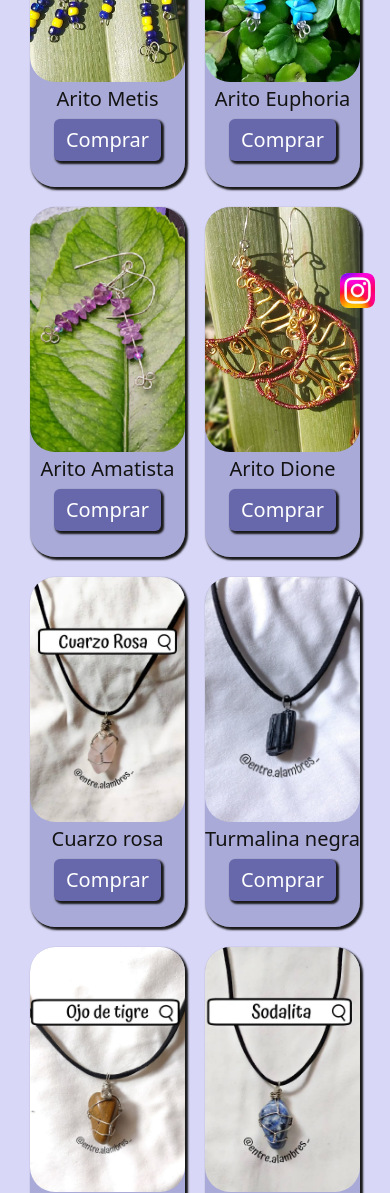
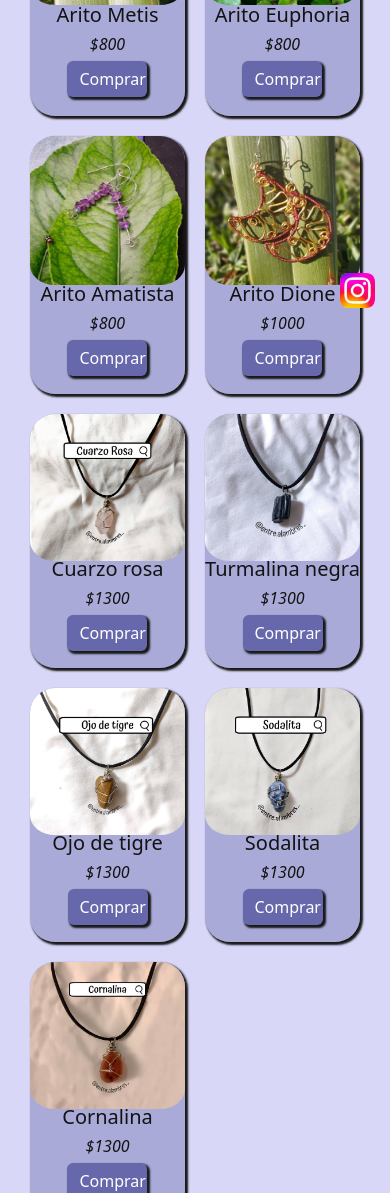
Before and after one commit to Guriona/PF-Uriona, a website: page Pages/productos.html in a window 390 px wide. Shown: the part 521-1714 px from the top of the page. Drawn offline with nearby package versions, Linux system fonts and the light colour scheme.

Commit message:
Proyecto final

```diff
--- a/Pages/productos.html
+++ b/Pages/productos.html
@@ -99,65 +99,75 @@
                 </div>
                 <div class="prodcards__container p1 p-0">
                     <img src="../Images/AritoMetis.png" class="cards__container__img__top" alt="AritoMetis">
-                    <div class="cards__container__body d-flex flex-column justify-content-center align-items-center">
-                        <h5 class="cards__container__title">Arito Metis</h5>
+                    <div class="prodcards__container__body">
+                        <h3>Arito Metis</h3>
+                        <p>$800</p>
                         <a href="#" class="btn btn-primary ">Comprar</a>
+
                     </div>
                 </div>
                 <div class="prodcards__container p2 p-0">
                     <img src="../Images/AritoEuphoria.png" class="cards__container__img__top" alt="AritoEuphoria">
-                    <div class="cards__container__body d-flex flex-column justify-content-center align-items-center">
-                        <h5 class="cards__container__title">Arito Euphoria</h5>
+                    <div class="prodcards__container__body">
+                        <h3>Arito Euphoria</h3>
+                        <p>$800</p>
                         <a href="#" class="btn btn-primary ">Comprar</a>
                     </div>
                 </div>
                 <div class="prodcards__container p3 p-0">
                     <img src="../Images/AritoAmatista.png" class="cards__container__img__top" alt="AritoAmatista">
-                    <div class="cards__container__body d-flex flex-column justify-content-center align-items-center">
-                        <h5 class="cards__container__title">Arito Amatista</h5>
+                    <div class="prodcards__container__body">
+                        <h3>Arito Amatista</h3>
+                        <p>$800</p>
                         <a href="#" class="btn btn-primary ">Comprar</a>
                     </div>
                 </div>
                 <div class="prodcards__container p4 p-0">
                     <img src="../Images/AritoDione.png" class="cards__container__img__top" alt="AritoDione">
-                    <div class="cards__container__body d-flex flex-column justify-content-center align-items-center">
-                        <h5 class="cards__container__title">Arito Dione</h5>
+                    <div class="prodcards__container__body">
+                        <h3>Arito Dione</h3>
+                        <p>$1000</p>
                         <a href="#" class="btn btn-primary ">Comprar</a>
                     </div>
                 </div>
                 <div class="prodcards__container p5 p-0">
                     <img src="../Images/CollarCuarzoRosa.jpg" class="cards__container__img__top" alt="CollarCuarzoRosa">
-                    <div class="cards__container__body d-flex flex-column justify-content-center align-items-center">
-                        <h5 class="cards__container__title">Cuarzo rosa</h5>
+                    <div class="prodcards__container__body">
+                        <h3>Cuarzo rosa</h3>
+                            <p>$1300</p>
                         <a href="#" class="btn btn-primary ">Comprar</a>
                     </div>
                 </div>
                 <div class="prodcards__container t6 p-0">
                     <img src="../Images/CollarTurmalinaNegra.jpg" class="cards__container__img__top"
                         alt="CollarTurmalinaNegra">
-                    <div class="cards__container__body d-flex flex-column justify-content-center align-items-center">
-                        <h5 class="cards__container__title">Turmalina negra</h5>
+                    <div class="prodcards__container__body">
+                        <h3>Turmalina negra</h3>
+                            <p>$1300</p>
                         <a href="#" class="btn btn-primary ">Comprar</a>
                     </div>
                 </div>
                 <div class="prodcards__container p7 p-0">
                     <img src="../Images/CollarOjodeTigre.jpg" class="cards__container__img__top" alt="CollarOjodeTigre">
-                    <div class="cards__container__body d-flex flex-column justify-content-center align-items-center">
-                        <h5 class="cards__container__title">Ojo de tigre</h5>
+                    <div class="prodcards__container__body">
+                        <h3>Ojo de tigre</h3>
+                            <p>$1300</p>
                         <a href="#" class="btn btn-primary ">Comprar</a>
                     </div>
                 </div>
                 <div class="prodcards__container p8 p-0">
                     <img src="../Images/CollarSodalita.jpg" class="cards__container__img__top" alt="CollarSodalita">
-                    <div class="cards__container__body d-flex flex-column justify-content-center align-items-center">
-                        <h5 class="cards__container__title">Sodalita</h5>
+                    <div class="prodcards__container__body">
+                        <h3>Sodalita</h3>
+                            <p>$1300</p>
                         <a href="#" class="btn btn-primary ">Comprar</a>
                     </div>
                 </div>
                 <div class="prodcards__container p9 p-0">
                     <img src="../Images/CollarCornalina.jpg" class="cards__container__img__top" alt="CollarCornalina">
-                    <div class="cards__container__body d-flex flex-column justify-content-center align-items-center">
-                        <h5 class="cards__container__title">Cornalina</h5>
+                    <div class="prodcards__container__body">
+                        <h3>Cornalina</h3>
+                            <p>$1300</p>
                         <a href="#" class="btn btn-primary ">Comprar</a>
                     </div>
                 </div>
--- a/scss/base/_resets.scss
+++ b/scss/base/_resets.scss
@@ -12,8 +12,7 @@ html {
 }
 
 p {
-    font-size: 15px;
-    padding: 5px;
+    font-size: 16px;
 }
 
 h1{
--- a/scss/components/_footer.scss
+++ b/scss/components/_footer.scss
@@ -1,8 +1,13 @@
 .footer {
-    @include flex(row, space-between, start, wrap, 20px);
+    @include flex(row, space-between, start, wrap, 0);
     color: $light-color;
     font-size: 20px;
-    margin:20px 25px 0 25px;
+    padding:20px 25px 0 25px;
+    background-image: linear-gradient($main-color, #6768ab);
+
+    &__text{
+        font-size: 16px;
+    }
 
     &__icons {
         ul {
--- a/scss/layout/_envios.scss
+++ b/scss/layout/_envios.scss
@@ -16,7 +16,7 @@
         }
 
         img {
-            @include images(40%, 450px, cover, 100%);
+            @include images(40%, 100%, cover, 100%);
         }
     }
 }
--- a/scss/layout/_index.scss
+++ b/scss/layout/_index.scss
@@ -73,7 +73,6 @@
 
     img {
         @include images(30%, 100%, cover, 10px);
-        padding-bottom: 20px;
     }
 
     &-body {
--- a/scss/layout/_mediaqueries.scss
+++ b/scss/layout/_mediaqueries.scss
@@ -14,24 +14,29 @@
 
         &__side {
             grid-area: side;
-            @include flex(column, start, 0, wrap, 5px);
+            @include flex(column, start, start, wrap, 10px);
+        }
     }
 
-        &__container {
-            @include flex(column, start, 0, wrap, 5px);
-            /* width: 250px; */
-            height: 350px;
-            background-color: $product-color;
-            color: $product-color-text;
-            border-radius: 25px;
+    .envios {
+        &__content {
+            @include flex(column, space-between, start, wrap, 10px);
+            width: 100%;
 
-            &__body{
-                @include flex(column, center, 0, wrap, 5px);
+            &__list {
+                width: 100%;
+
+                h2 {
+                    text-decoration: underline;
+                }
+
+                ul li p {
+                    font-size: 16px;
+                }
             }
 
             img {
-
-                @include images(100%, 70%, cover, 25px);
+                @include images(100%, 100%, cover, 100%);
             }
         }
     }
@@ -68,7 +73,14 @@
     }
 
     .prodcards {
-        gap: 20px;
+        &__container {
+            img {
+                height: 55%;
+            }
+            &__body{
+                height: 42%;
+            }
+        }
     }
 
     .hero {
@@ -101,7 +113,7 @@
             }
 
             img {
-                @include images(100%, 450px, cover, 100%);
+                @include images(100%, 100%, cover, 100%);
             }
         }
     }
@@ -192,8 +204,35 @@
             'product5 product6 '
             'product7 product8 '
             'product9 none';
-        gap: 20px;
-        padding: 10px;
+            &__container {
+                &__body{
+                    height: 30%;
+                    h3{
+                        font-size: 20px;
+                    }
+                    p{
+                        font-size: 16px;
+                    }
+                }
+                img{
+                    height: 60%;
+                    padding-bottom: 5px;
+                }
+            }
+    }
+
+    .btn-primary {
+        background-color: #6768ab;
+        border: 0;
+        width: 80px;
+        font-size: 16px;
+        transition: 1s;
+        box-shadow: 2px 2px 2px 1px #191919;
+
+        &:hover {
+            background-color: #523f90;
+            font-size: 16px;
+        }
     }
 
     .envios {
@@ -214,7 +253,7 @@
             }
 
             img {
-                @include images(100%, 450px, cover, 100%);
+                @include images(100%, 100%, cover, 100%);
             }
         }
     }
--- a/scss/layout/_productos.scss
+++ b/scss/layout/_productos.scss
@@ -8,30 +8,39 @@
         'side product4 product5 product6'
         'side product7 product8 product9';
     gap: 40px;
-    padding: 10px;
     margin: 20px;
 
     &__side {
         grid-area: side;
-        @include flex(column, start, 0, wrap, 5px);
+        @include flex(column, start, start, wrap, 5px);
     }
 
     &__container {
-        @include flex(column, start, 0, wrap, 5px);
-        /* width: 250px; */
-        height: 350px;
+        @include flex(column, start, center, wrap, 0);
         background-color: $product-color;
         color: $product-color-text;
         border-radius: 25px;
         box-shadow: 2px 2px 2px 1px #191919;
 
         &__body{
-            @include flex(column, center, 0, wrap, 5px);
+            @include flex(column, center, center, nowrap, 5px);
+            height: 30%;
+
+            h3{
+                font-size: 24px;
+                margin: 0;
+                text-align: center;
+            }
+            p{
+                font-size: 20px;
+                font-style: italic;
+                margin: 0;
+            }
         }
 
         img {
-
-            @include images(100%, 70%, cover, 25px);
+            @include images(100%, 65%, cover, 25px);
+            padding-bottom: 5px;
         }
     }
 }
@@ -71,3 +80,17 @@
 .p9 {
     grid-area: product9;
 }
+
+.btn-primary {
+    width: 130px;
+    background-color: #6768ab;
+    border: 0;
+    font-size: 20px;
+    transition: 1s;
+    box-shadow: 2px 2px 2px 1px #191919;
+
+    &:hover {
+        background-color: #523f90;
+        font-size: 24px;
+    }
+}
```
Also changed, not shown: Pages/envios.html (+17 -9 lines), Images/credito.png (added), Images/debito.png (added), Images/efectivo.png (added), Images/mercadopago.png (added), css/Style.css, 1 other file. Lines whose indentation alone changed are shown as unchanged.
